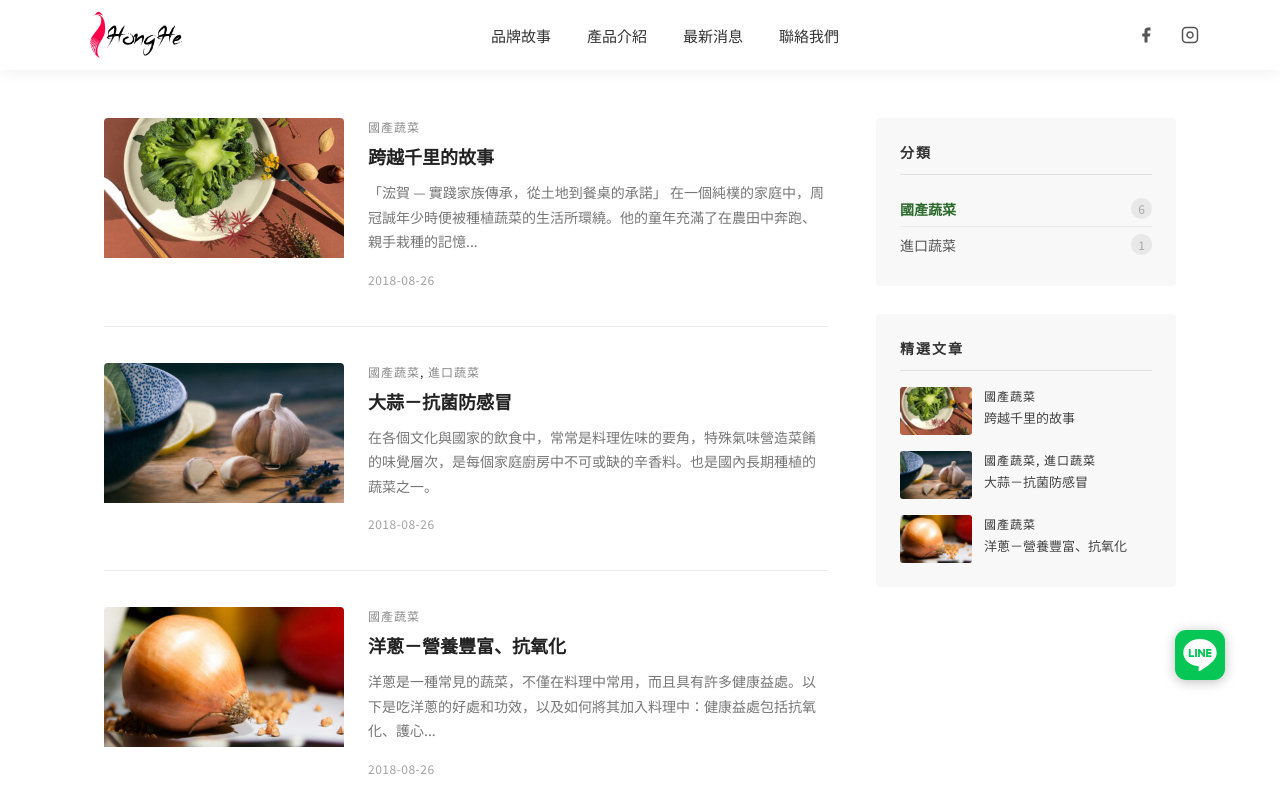
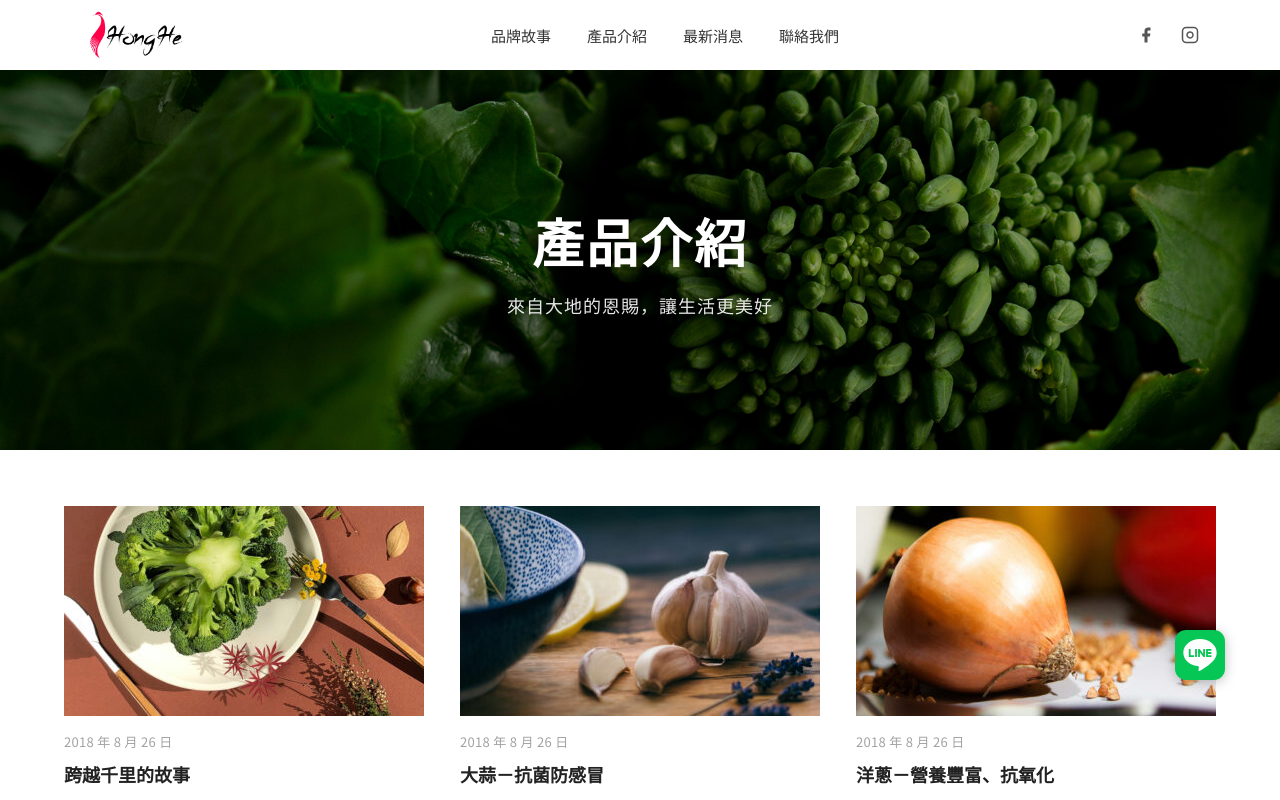
Before and after one commit to dwm331/HongHe, a Nuxt app: page /products/domestic in a window 1280 px wide. Shown: the top 800 px of the page. Built offline with nearby package versions, Linux system fonts and the light colour scheme; what vue-fb-customer-chat would draw is missing.

Commit message:
refactor: 產品頁改為 banner + 3欄卡片 grid 版型

```diff
--- a/pages/products/domestic.vue
+++ b/pages/products/domestic.vue
@@ -2,84 +2,36 @@
   <div class="wrapper">
     <Header />
 
-    <div class="archive-wrap">
-      <div class="archive-container">
+    <!-- Banner -->
+    <div
+      class="products-banner"
+      :style="{ backgroundImage: `url(${$imgPath('products-banner.jpg')})` }"
+    >
+      <div class="products-banner-overlay"></div>
+      <div class="products-banner-content">
+        <h1>產品介紹</h1>
+        <p>來自大地的恩賜，讓生活更美好</p>
+      </div>
+    </div>
 
-        <!-- Main Content -->
-        <main class="archive-main">
-          <article
-            v-for="p in products"
-            :key="p.slug"
-            class="post-article"
-          >
-            <nuxt-link class="post-thumbnail" :to="`/news/${p.slug}`" tabindex="-1">
-              <img :src="$imgPath(p.img)" :alt="p.title" width="360" height="210" />
-            </nuxt-link>
-
-            <div class="entry">
-              <header class="entry-header">
-                <div class="cat-links">
-                  <span
-                    v-for="(cat, i) in p.categories"
-                    :key="cat"
-                  ><nuxt-link :to="cat === '進口蔬菜' ? '/products/import' : '/products/domestic'">{{ cat }}</nuxt-link><span v-if="i < p.categories.length - 1">, </span></span>
-                </div>
-                <h2 class="entry-title">
-                  <nuxt-link :to="`/news/${p.slug}`">{{ p.title }}</nuxt-link>
-                </h2>
-              </header>
-
-              <div class="entry-summary">
-                <p>{{ p.excerpt }}</p>
-              </div>
-
-              <footer class="entry-footer">
-                <div class="entry-meta">
-                  <time :datetime="p.date">{{ p.date }}</time>
-                </div>
-              </footer>
-            </div>
-          </article>
-        </main>
-
-        <!-- Sidebar -->
-        <aside class="archive-sidebar">
-          <!-- Categories -->
-          <section class="widget widget-categories">
-            <h2 class="widget-title">分類</h2>
-            <ul>
-              <li class="current-cat">
-                <nuxt-link to="/products/domestic">國產蔬菜</nuxt-link>
-                <span class="posts-count">{{ domesticCount }}</span>
-              </li>
-              <li>
-                <nuxt-link to="/products/import">進口蔬菜</nuxt-link>
-                <span class="posts-count">{{ importCount }}</span>
-              </li>
-            </ul>
-          </section>
-
-          <!-- Featured Posts -->
-          <section class="widget widget-featured">
-            <h2 class="widget-title">精選文章</h2>
-            <ul>
-              <li v-for="f in featured" :key="f.slug">
-                <nuxt-link class="featured-thumb" :to="`/news/${f.slug}`">
-                  <img :src="$imgPath(f.img)" :alt="f.title" />
-                </nuxt-link>
-                <div class="featured-info">
-                  <div class="cat-links">
-                    <span v-for="(cat, i) in f.categories" :key="cat">
-                      {{ cat }}<span v-if="i < f.categories.length - 1">, </span>
-                    </span>
-                  </div>
-                  <nuxt-link :to="`/news/${f.slug}`" class="featured-title">{{ f.title }}</nuxt-link>
-                </div>
-              </li>
-            </ul>
-          </section>
-        </aside>
-
+    <!-- Article Grid -->
+    <div class="products-section">
+      <div class="products-grid">
+        <nuxt-link
+          v-for="p in products"
+          :key="p.slug"
+          :to="`/news/${p.slug}`"
+          class="product-card"
+        >
+          <div class="product-thumb">
+            <img :src="$imgPath(p.img)" :alt="p.title" width="360" height="210" />
+          </div>
+          <div class="product-body">
+            <time class="product-date">{{ formatDate(p.date) }}</time>
+            <h2 class="product-title">{{ p.title }}</h2>
+            <p class="product-excerpt">{{ p.excerpt }}</p>
+          </div>
+        </nuxt-link>
       </div>
     </div>
 
@@ -95,201 +47,116 @@ export default {
     return { title: '國產蔬菜 | 浤賀有限公司 HongHe' }
   },
   data () {
-    const products = allNews.filter(n => n.categories.includes('國產蔬菜'))
-    const importArticles = allNews.filter(n => n.categories.includes('進口蔬菜'))
     return {
-      products,
-      featured: products.slice(0, 3),
-      domesticCount: products.length,
-      importCount: importArticles.length
+      products: allNews.filter(n => n.categories.includes('國產蔬菜'))
+    }
+  },
+  methods: {
+    formatDate (d) {
+      const [y, m, day] = d.split('-')
+      return `${y} 年 ${parseInt(m)} 月 ${parseInt(day)} 日`
     }
   }
 }
 </script>
 
 <style>
-/* ── Archive Layout ───────────────────────────────── */
-.archive-wrap {
-  padding-top: 70px;
+/* ── Banner ─────────────────────────────────────────── */
+.products-banner {
+  position: relative;
+  height: 380px;
+  margin-top: 70px;
+  background-size: cover;
+  background-position: center;
+  display: flex;
+  align-items: center;
+  justify-content: center;
+}
+.products-banner-overlay {
+  position: absolute;
+  inset: 0;
+  background: rgba(0, 0, 0, 0.35);
+}
+.products-banner-content {
+  position: relative;
+  text-align: center;
+  color: #fff;
+}
+.products-banner-content h1 {
+  font-size: clamp(32px, 5vw, 52px);
+  font-weight: 700;
+  margin: 0 0 14px;
+  letter-spacing: 2px;
+}
+.products-banner-content p {
+  font-size: 18px;
+  margin: 0;
+  color: rgba(255, 255, 255, 0.9);
+  letter-spacing: 1px;
+}
+
+/* ── Article Grid ────────────────────────────────────── */
+.products-section {
+  padding: 56px 5% 80px;
   background: #fff;
-  min-height: 100vh;
 }
-.archive-container {
+.products-grid {
   max-width: 1200px;
   margin: 0 auto;
-  padding: 48px 5% 80px;
   display: grid;
-  grid-template-columns: 1fr 300px;
-  gap: 48px;
-  align-items: start;
+  grid-template-columns: repeat(3, 1fr);
+  gap: 36px;
+}
+.product-card {
+  display: block;
+  text-decoration: none;
+  color: inherit;
+}
+.product-thumb {
+  overflow: hidden;
+  margin-bottom: 16px;
+  background: #eee;
+}
+.product-thumb img {
+  width: 100%;
+  height: 210px;
+  object-fit: cover;
+  display: block;
+  transition: transform 0.4s;
+}
+.product-card:hover .product-thumb img { transform: scale(1.04); }
+.product-date {
+  display: block;
+  font-size: 13px;
+  color: #a2a2a2;
+  margin-bottom: 10px;
+  letter-spacing: 0.3px;
+}
+.product-title {
+  font-size: 18px;
+  font-weight: 600;
+  color: #222;
+  margin: 0 0 12px;
+  line-height: 1.5;
+}
+.product-excerpt {
+  font-size: 13px;
+  color: #777;
+  line-height: 1.85;
+  margin: 0;
+  display: -webkit-box;
+  -webkit-line-clamp: 4;
+  -webkit-box-orient: vertical;
+  overflow: hidden;
 }
 
-/* ── Article Cards ────────────────────────────────── */
-.post-article {
-  display: flex;
-  gap: 24px;
-  padding-bottom: 36px;
-  margin-bottom: 36px;
-  border-bottom: 1px solid #ebebeb;
+/* ── Responsive ─────────────────────────────────────── */
+@media (max-width: 900px) {
+  .products-grid { grid-template-columns: repeat(2, 1fr); }
 }
-.post-article:last-child {
-  border-bottom: none;
-  margin-bottom: 0;
-  padding-bottom: 0;
-}
-.post-thumbnail {
-  flex-shrink: 0;
-  display: block;
-  width: 240px;
-  overflow: hidden;
-  border-radius: 4px;
-}
-.post-thumbnail img {
-  width: 100%;
-  height: 140px;
-  object-fit: cover;
-  display: block;
-  transition: transform 0.3s;
-}
-.post-thumbnail:hover img { transform: scale(1.04); }
-
-.entry { flex: 1; min-width: 0; }
-.cat-links {
-  font-size: 12px;
-  letter-spacing: 1px;
-  margin-bottom: 8px;
-}
-.cat-links a {
-  color: #888;
-  text-decoration: none;
-  transition: color 0.2s;
-}
-.cat-links a:hover { color: #2d6a2d; }
-
-.entry-title {
-  font-size: 18px;
-  font-weight: 600;
-  margin: 0 0 10px;
-  line-height: 1.5;
-}
-.entry-title a {
-  color: #222;
-  text-decoration: none;
-  transition: color 0.2s;
-}
-.entry-title a:hover { color: #2d6a2d; }
-
-.entry-summary p {
-  font-size: 14px;
-  color: #777;
-  line-height: 1.75;
-  margin: 0 0 12px;
-}
-.entry-meta time {
-  font-size: 12px;
-  color: #a2a2a2;
-  letter-spacing: 0.5px;
-}
-
-/* ── Sidebar ──────────────────────────────────────── */
-.archive-sidebar {
-  position: sticky;
-  top: 90px;
-}
-.widget {
-  background: #f8f8f8;
-  border-radius: 4px;
-  padding: 24px;
-  margin-bottom: 28px;
-}
-.widget-title {
-  font-size: 14px;
-  font-weight: 700;
-  letter-spacing: 2px;
-  color: #333;
-  margin: 0 0 16px;
-  padding-bottom: 12px;
-  border-bottom: 1px solid #e0e0e0;
-}
-.widget-categories ul {
-  margin: 0;
-  padding: 0;
-  list-style: none;
-}
-.widget-categories li {
-  display: flex;
-  justify-content: space-between;
-  align-items: center;
-  padding: 7px 0;
-  border-bottom: 1px solid #ebebeb;
-  font-size: 14px;
-}
-.widget-categories li:last-child { border-bottom: none; }
-.widget-categories a {
-  color: #555;
-  text-decoration: none;
-  transition: color 0.2s;
-}
-.widget-categories a:hover,
-.current-cat a { color: #2d6a2d; font-weight: 600; }
-.posts-count {
-  font-size: 12px;
-  color: #aaa;
-  background: #e8e8e8;
-  padding: 2px 7px;
-  border-radius: 10px;
-}
-
-.widget-featured ul {
-  margin: 0;
-  padding: 0;
-  list-style: none;
-}
-.widget-featured li {
-  display: flex;
-  gap: 12px;
-  margin-bottom: 16px;
-}
-.widget-featured li:last-child { margin-bottom: 0; }
-.featured-thumb {
-  flex-shrink: 0;
-  display: block;
-  width: 72px;
-  height: 48px;
-  overflow: hidden;
-  border-radius: 3px;
-}
-.featured-thumb img {
-  width: 100%;
-  height: 100%;
-  object-fit: cover;
-  display: block;
-}
-.featured-info .cat-links {
-  margin-bottom: 4px;
-}
-.featured-title {
-  font-size: 13px;
-  color: #444;
-  line-height: 1.5;
-  text-decoration: none;
-  display: block;
-  transition: color 0.2s;
-}
-.featured-title:hover { color: #2d6a2d; }
-
-/* ── Responsive ──────────────────────────────────── */
-@media (max-width: 900px) {
-  .archive-container {
-    grid-template-columns: 1fr;
-    gap: 32px;
-  }
-  .archive-sidebar { position: static; }
-}
-@media (max-width: 600px) {
-  .post-article { flex-direction: column; }
-  .post-thumbnail { width: 100%; }
-  .post-thumbnail img { height: 200px; }
-  .archive-container { padding: 32px 4% 60px; }
+@media (max-width: 560px) {
+  .products-grid { grid-template-columns: 1fr; }
+  .products-banner { height: 280px; }
+  .products-section { padding: 40px 4% 60px; }
 }
 </style>
--- a/pages/products/import.vue
+++ b/pages/products/import.vue
@@ -2,81 +2,36 @@
   <div class="wrapper">
     <Header />
 
-    <div class="archive-wrap">
-      <div class="archive-container">
+    <!-- Banner -->
+    <div
+      class="products-banner"
+      :style="{ backgroundImage: `url(${$imgPath('products-banner.jpg')})` }"
+    >
+      <div class="products-banner-overlay"></div>
+      <div class="products-banner-content">
+        <h1>產品介紹</h1>
+        <p>來自大地的恩賜，讓生活更美好</p>
+      </div>
+    </div>
 
-        <!-- Main Content -->
-        <main class="archive-main">
-          <article
-            v-for="p in products"
-            :key="p.slug"
-            class="post-article"
-          >
-            <nuxt-link class="post-thumbnail" :to="`/news/${p.slug}`" tabindex="-1">
-              <img :src="$imgPath(p.img)" :alt="p.title" width="360" height="210" />
-            </nuxt-link>
-
-            <div class="entry">
-              <header class="entry-header">
-                <div class="cat-links">
-                  <span v-for="(cat, i) in p.categories" :key="cat">
-                    <nuxt-link :to="cat === '進口蔬菜' ? '/products/import' : '/products/domestic'">{{ cat }}</nuxt-link><span v-if="i < p.categories.length - 1">, </span>
-                  </span>
-                </div>
-                <h2 class="entry-title">
-                  <nuxt-link :to="`/news/${p.slug}`">{{ p.title }}</nuxt-link>
-                </h2>
-              </header>
-
-              <div class="entry-summary">
-                <p>{{ p.excerpt }}</p>
-              </div>
-
-              <footer class="entry-footer">
-                <div class="entry-meta">
-                  <time :datetime="p.date">{{ p.date }}</time>
-                </div>
-              </footer>
-            </div>
-          </article>
-        </main>
-
-        <!-- Sidebar -->
-        <aside class="archive-sidebar">
-          <section class="widget widget-categories">
-            <h2 class="widget-title">分類</h2>
-            <ul>
-              <li>
-                <nuxt-link to="/products/domestic">國產蔬菜</nuxt-link>
-                <span class="posts-count">{{ domesticCount }}</span>
-              </li>
-              <li class="current-cat">
-                <nuxt-link to="/products/import">進口蔬菜</nuxt-link>
-                <span class="posts-count">{{ importCount }}</span>
-              </li>
-            </ul>
-          </section>
-
-          <section class="widget widget-featured">
-            <h2 class="widget-title">精選文章</h2>
-            <ul>
-              <li v-for="f in featured" :key="f.slug">
-                <nuxt-link class="featured-thumb" :to="`/news/${f.slug}`">
-                  <img :src="$imgPath(f.img)" :alt="f.title" />
-                </nuxt-link>
-                <div class="featured-info">
-                  <div class="cat-links">
-                    <span v-for="(cat, i) in f.categories" :key="cat">
-                      {{ cat }}<span v-if="i < f.categories.length - 1">, </span>
-                    </span>
-                  </div>
-                  <nuxt-link :to="`/news/${f.slug}`" class="featured-title">{{ f.title }}</nuxt-link>
-                </div>
-              </li>
-            </ul>
-          </section>
-        </aside>
-
+    <!-- Article Grid -->
+    <div class="products-section">
+      <div class="products-grid">
+        <nuxt-link
+          v-for="p in products"
+          :key="p.slug"
+          :to="`/news/${p.slug}`"
+          class="product-card"
+        >
+          <div class="product-thumb">
+            <img :src="$imgPath(p.img)" :alt="p.title" width="360" height="210" />
+          </div>
+          <div class="product-body">
+            <time class="product-date">{{ formatDate(p.date) }}</time>
+            <h2 class="product-title">{{ p.title }}</h2>
+            <p class="product-excerpt">{{ p.excerpt }}</p>
+          </div>
+        </nuxt-link>
       </div>
     </div>
 
@@ -92,18 +47,19 @@ export default {
     return { title: '進口蔬菜 | 浤賀有限公司 HongHe' }
   },
   data () {
-    const products = allNews.filter(n => n.categories.includes('進口蔬菜'))
-    const domesticArticles = allNews.filter(n => n.categories.includes('國產蔬菜'))
     return {
-      products,
-      featured: domesticArticles.slice(0, 3),
-      domesticCount: domesticArticles.length,
-      importCount: products.length
+      products: allNews.filter(n => n.categories.includes('進口蔬菜'))
+    }
+  },
+  methods: {
+    formatDate (d) {
+      const [y, m, day] = d.split('-')
+      return `${y} 年 ${parseInt(m)} 月 ${parseInt(day)} 日`
     }
   }
 }
 </script>
 
 <style>
-/* Styles shared via domestic.vue global scope */
+/* Styles defined in domestic.vue (global scope) */
 </style>
```
Also changed, not shown: static/img/products-banner.jpg (added).
